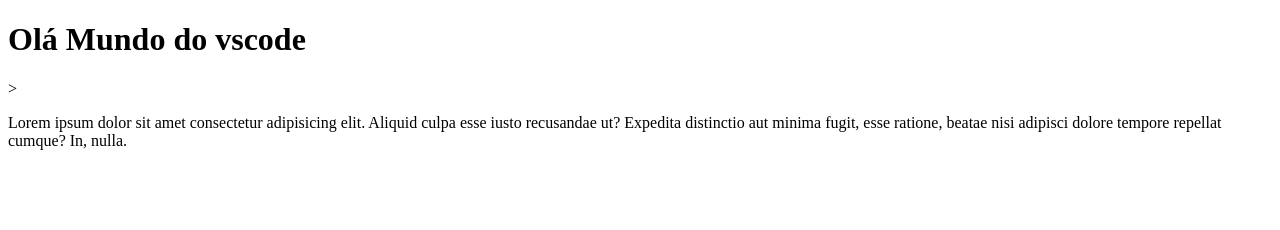
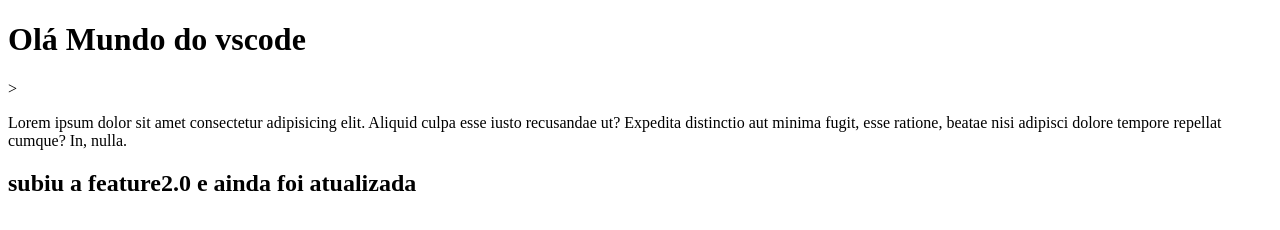
Before and after one commit to Andremcruz/new_code, a plain HTML site: page index.html in a window 1280 px wide. Drawn offline with Linux system fonts and the light colour scheme.

Commit message:
subindo feature2.0

```diff
--- a/index.html
+++ b/index.html
@@ -12,5 +12,6 @@
         culpa esse iusto recusandae ut? Expedita distinctio aut minima fugit,
         esse ratione, beatae nisi adipisci dolore tempore repellat cumque?
         In,  nulla.</p>
+    <h2>subiu a feature2.0 e ainda foi atualizada<h2>
 </body>
 </html>
```
